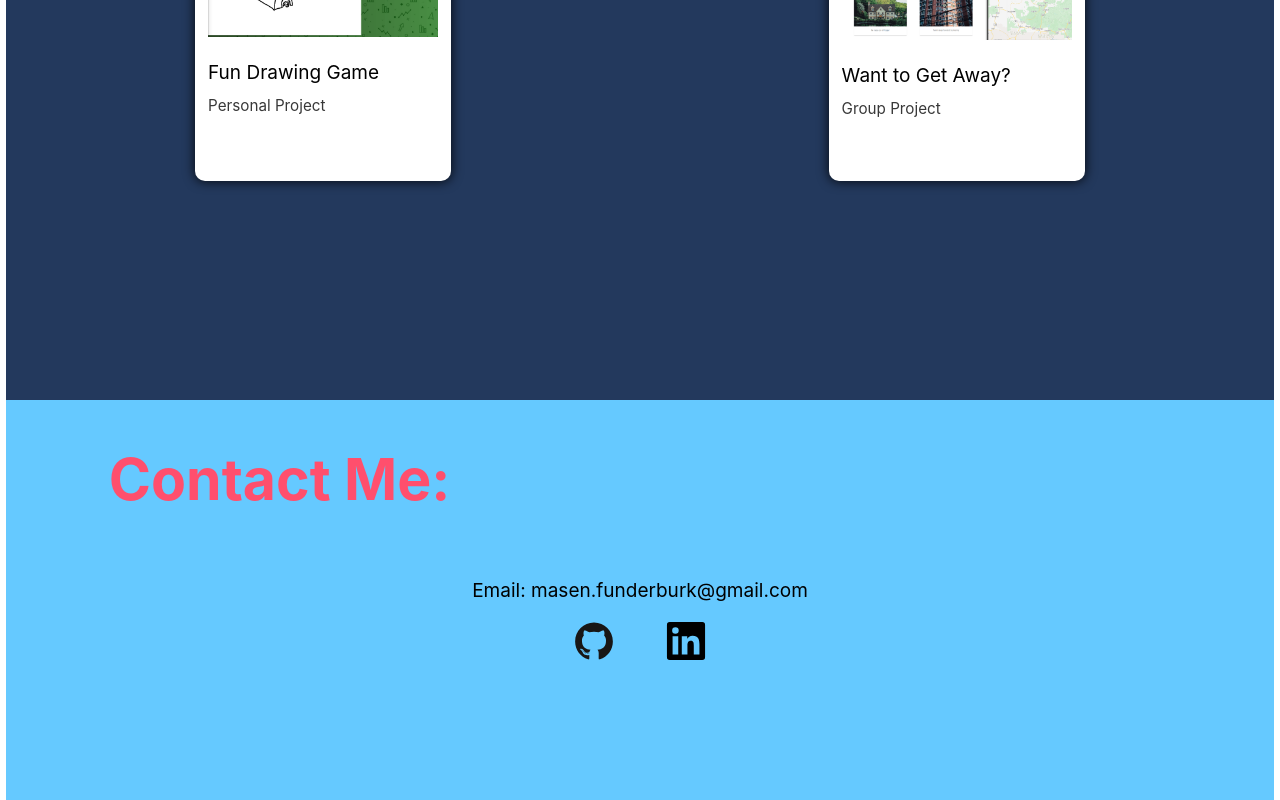
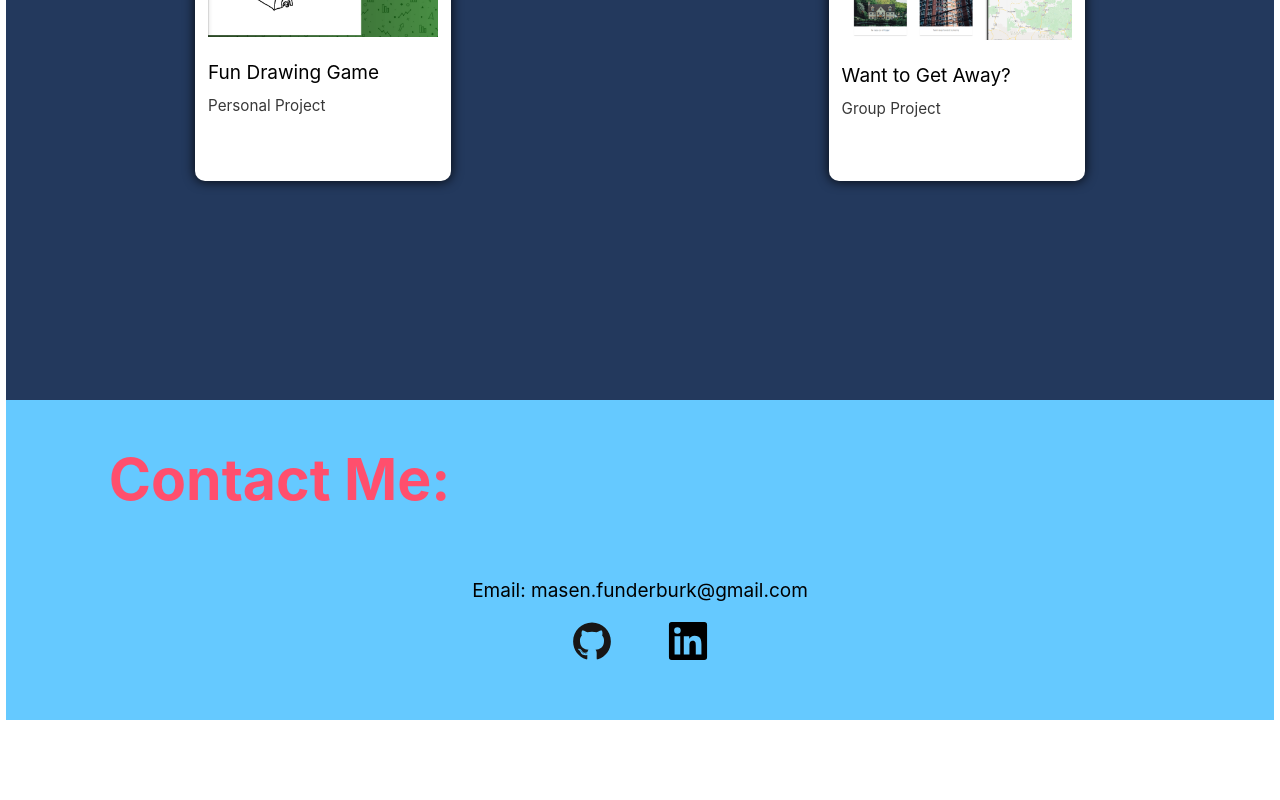
Before and after one commit to mfunderburk15/portfolio, a Next.js app: page / in a window 1280 px wide. Shown: the part 2800-3600 px from the top of the page. After the commit the page ends 3520 px from the top, so only its background shows below. Built offline with nearby package versions, Linux system fonts and the light colour scheme.

Commit message:
attempting to create build folder

```diff
--- a/package.json
+++ b/package.json
@@ -5,7 +5,8 @@
   "scripts": {
     "dev": "next dev",
     "build": "next build",
-    "start": "next start"
+    "start": "next start",
+    "prod": "next export"
   },
   "dependencies": {
     "next": "10.0.1",
--- a/styles/Home.module.css
+++ b/styles/Home.module.css
@@ -166,7 +166,7 @@
 
 .contactMe {
   width: 99vw;
-  height: 50vh;
+  height: 40vh;
   background: #65c9ff;
 }
 
@@ -183,13 +183,12 @@
 }
 
 .contactIconContainer {
-  width: 99vw;
-  height: 20vh;
+  width: 15vw;
+  height: 10vh;
   display: flex;
-  justify-content: center;
+  justify-content: space-around;
 }
 
 .contactIcon {
   height: 5vh;
-  margin: 0 2vw;
 }
```
